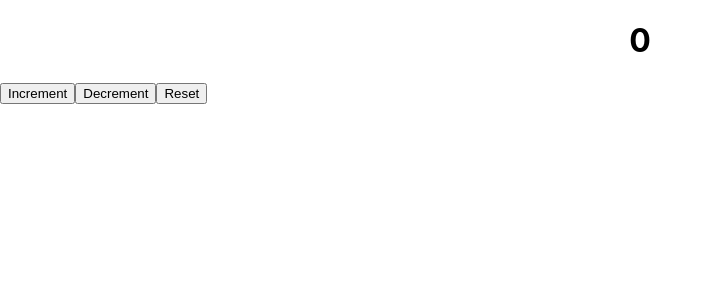
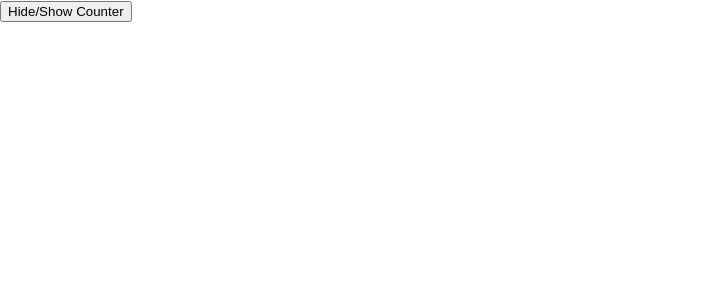
Before and after one commit to MohibHello/React-Hooks, a React (Create React App) app: page / in a window 1280 px wide. Shown: the top 300 px of the page, without its empty margins (0-713 px from the left). Built offline with nearby package versions, Linux system fonts and the light colour scheme; the HTML template or start-up script is replaced by a standard one.

Commit message:
ComponentWillUnMount() illustration using useEffect()

```diff
--- a/src/App.js
+++ b/src/App.js
@@ -8,7 +8,7 @@ import MultipleUseState from './components/useState/MultipleUseState';
 import ClassComponentLifeCycle from './components/useEffect/ClassComponentLifeCycle';
 import SampleComponent from './components/useEffect/SampleComponent';
 import FunctionalComponentLifeCycle from './components/useEffect/FunctionComponentLifeCycle';
-
+import Counter from './components/useEffect/CounterMountOrUnmount';
 function App() {
 
   return (
@@ -19,7 +19,8 @@ function App() {
     {/* <MultipleUseState/> */}
     {/* <ClassComponentLifeCycle/> */}
     {/* <SampleComponent /> */}
-    <FunctionalComponentLifeCycle/>
+    {/* <FunctionalComponentLifeCycle/> */}
+    <Counter/>
     </div>
   );
 }
--- /dev/null
+++ b/src/components/useEffect/CounterMountOrUnmount.js
@@ -0,0 +1,21 @@
+import React, { useState } from 'react'
+import FunctionalComponentLifeCycle from './FunctionComponentLifeCycle';
+
+function Counter() {
+
+    const [visible,setVisible] = useState(false);
+
+
+    const handleVisible =()=>{
+        setVisible(!visible)
+    }
+
+    return (
+        <div>
+            <button onClick={handleVisible}>Hide/Show Counter</button>
+           {visible && <FunctionalComponentLifeCycle/>}
+        </div>
+    )
+}
+
+export default Counter
```
